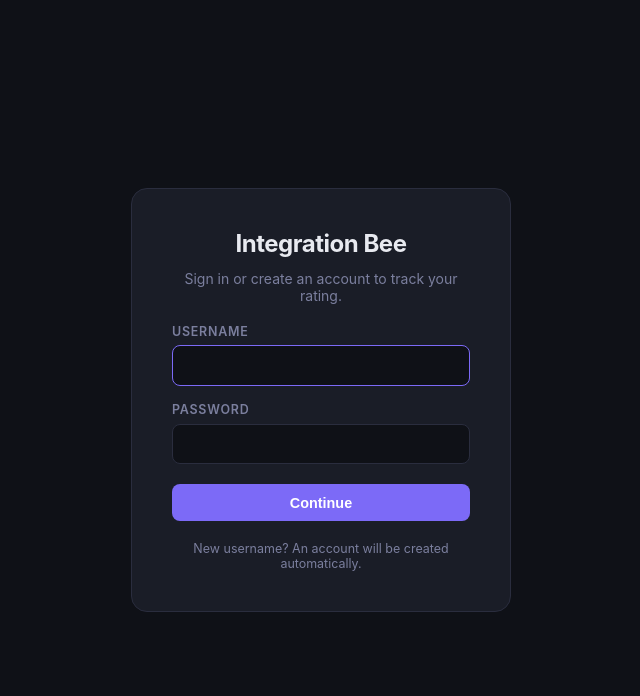
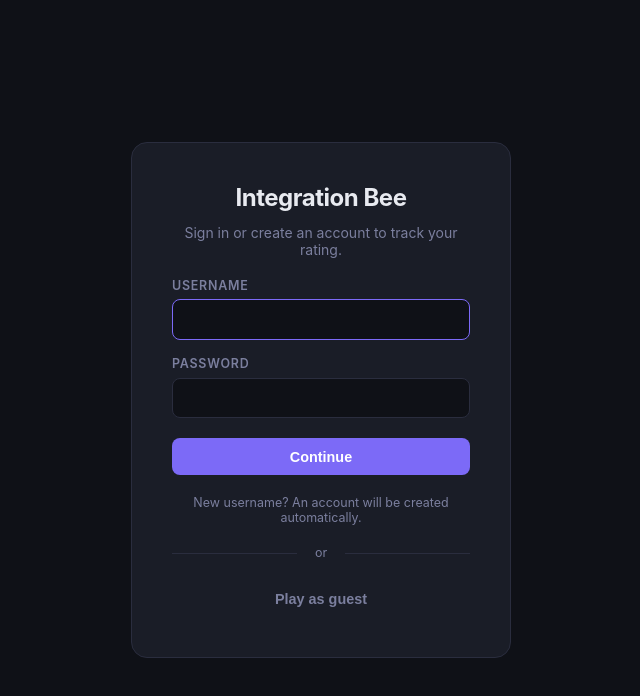
Before and after one commit to felixpernegger/integrationbee, a React (Vite) app: page / in a window 1280 px wide. Shown: the top 696 px of the page, without its empty margins (319-959 px from the left). Built offline with nearby package versions, Linux system fonts and the light colour scheme.

Commit message:
make login optional

```diff
--- a/src/App.jsx
+++ b/src/App.jsx
@@ -89,6 +89,7 @@ export default function App() {
   const [reviewMode, setReviewMode] = useState(false)
   const [showLeaderboard, setShowLeaderboard] = useState(false)
   const [showStats, setShowStats] = useState(false)
+  const [guestMode, setGuestMode] = useState(false)
 
   const done = status !== null || revealed
 
@@ -214,8 +215,26 @@ export default function App() {
     }
   }
 
-  if (!username) {
-    return <LoginPage onLogin={handleLogin} />
+  function handleGuest() {
+    setGuestMode(true)
+    const { problem: first } = findNextProblem(1500, new Set())
+    setCurrentProblem(first)
+    setProblemRating(getProblemRating(first.id, first.source))
+    setSeenIds(new Set([first.id]))
+  }
+
+  function handleLoginFromGuest() {
+    setGuestMode(false)
+    setCurrentProblem(null)
+    setSeenIds(new Set())
+    setStatus(null)
+    setRevealed(false)
+    setRatingDelta(null)
+    setStreak(0)
+  }
+
+  if (!username && !guestMode) {
+    return <LoginPage onLogin={handleLogin} onGuest={handleGuest} />
   }
 
   return (
@@ -240,9 +259,11 @@ export default function App() {
           />
           <div className="user-area">
             <button className="btn btn-leaderboard" onClick={() => setShowLeaderboard(true)}>Leaderboard</button>
-            <button className="btn btn-leaderboard" onClick={() => setShowStats(true)}>Stats</button>
-            <span className="username">{username}</span>
-            <button className="btn btn-logout" onClick={handleLogout}>Log out</button>
+            {!guestMode && <button className="btn btn-leaderboard" onClick={() => setShowStats(true)}>Stats</button>}
+            {guestMode
+              ? <button className="btn btn-check" onClick={handleLoginFromGuest}>Log in</button>
+              : <><span className="username">{username}</span><button className="btn btn-logout" onClick={handleLogout}>Log out</button></>
+            }
           </div>
         </div>
       </header>
--- a/src/components/LoginPage.jsx
+++ b/src/components/LoginPage.jsx
@@ -1,7 +1,7 @@
 import { useState } from 'react'
 import { login } from '../utils/storage.js'
 
-export default function LoginPage({ onLogin }) {
+export default function LoginPage({ onLogin, onGuest }) {
   const [username, setUsername] = useState('')
   const [password, setPassword] = useState('')
   const [error, setError] = useState(null)
@@ -50,6 +50,10 @@ export default function LoginPage({ onLogin }) {
           </button>
         </form>
         <p className="login-hint">New username? An account will be created automatically.</p>
+        <div className="login-divider">or</div>
+        <button className="btn btn-guest" type="button" onClick={onGuest}>
+          Play as guest
+        </button>
       </div>
     </div>
   )
--- a/src/index.css
+++ b/src/index.css
@@ -188,6 +188,33 @@ body {
   font-size: 0.78rem;
   color: var(--text-muted);
   text-align: center;
+}
+
+.login-divider {
+  text-align: center;
+  font-size: 0.78rem;
+  color: var(--text-muted);
+  position: relative;
+}
+
+.login-divider::before,
+.login-divider::after {
+  content: '';
+  position: absolute;
+  top: 50%;
+  width: 42%;
+  height: 1px;
+  background: var(--border);
+}
+
+.login-divider::before { left: 0; }
+.login-divider::after { right: 0; }
+
+.btn-guest {
+  width: 100%;
+  background: transparent;
+  border: 1px solid var(--border);
+  color: var(--text-muted);
 }
 
 /* Main layout */
```
